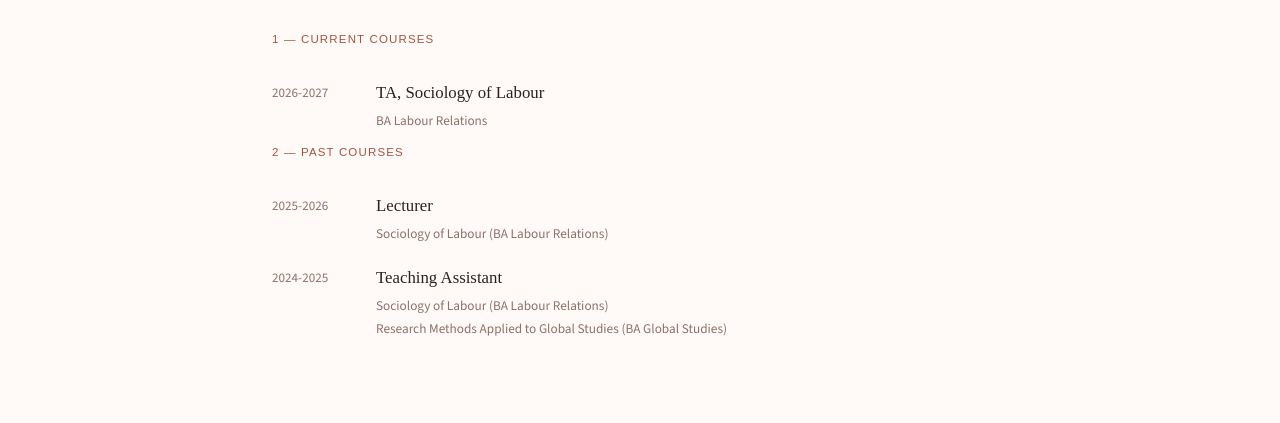
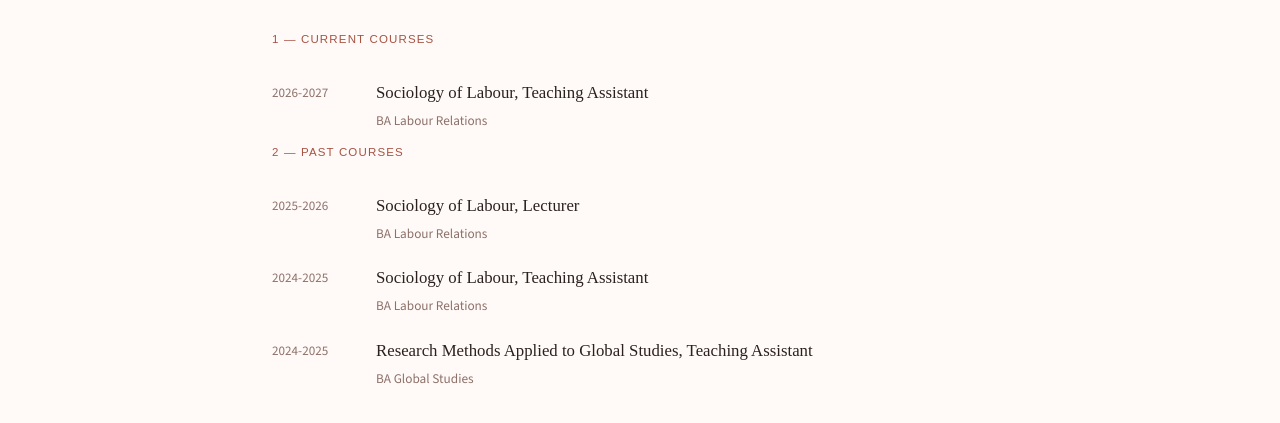
Before and after one commit to antoniafuentes/antoniafuentes.github.io, a plain HTML site: page index.html in a window 1280 px wide. Both pictures are taken after a click on the link "TEACHING". Shown: the part 219-642 px from the top of the page. Drawn offline with nearby package versions, Linux system fonts and the light colour scheme; a web font is replaced by a local one.

Commit message:
Update index.html

```diff
--- a/index.html
+++ b/index.html
@@ -564,7 +564,7 @@
        <div class="talk-item">
   <div class="talk-year" data-en="2026-2027" data-fr="2026-2027" data-es="2026-2027">2026-2027</div>
   <div>
-    <div class="talk-title" data-en="TA, Sociology of Labour" data-fr="Séminaire, Sociologie du travail" data-es="Jefe de prácticas, Sociología del Trabajo">TA, Sociology of Labour</div>
+    <div class="talk-title" data-en="Sociology of Labour, Teaching Assistant" data-fr="Sociologie du travail, Séminaire" data-es="Sociología del Trabajo, Jefe de prácticas">Sociology of Labour, Teaching Assistant</div>
     <div class="talk-venue" data-en="BA Labour Relations" data-fr="Licence en Relations de travail" data-es="Grado en Relaciones Laborales">BA Labour Relations</div>
   </div>
 </div>
@@ -577,18 +577,24 @@
         <div class="talk-item">
   <div class="talk-year" data-en="2025-2026" data-fr="2025-2026" data-es="2025-2026">2025-2026</div>
   <div>
-    <div class="talk-title" data-en="Lecturer" data-fr="Chargée de cours" data-es="Profesora">Lecturer</div>
-    <div class="talk-venue" data-en="Sociology of Labour (BA Labour Relations)" data-fr="Sociologie du travail (Licence en Relations de travail)" data-es="Sociología del Trabajo (Grado en Relaciones Laborales)">Sociology of Labour (BA Labour Relations)</div>
+    <div class="talk-title" data-en="Sociology of Labour, Lecturer" data-fr="Sociologie du travail, Chargée de cours" data-es="Sociología del Trabajo, Profesora">Sociology of Labour, Lecturer</div>
+    <div class="talk-venue" data-en="BA Labour Relations" data-fr="Licence en Relations de travail" data-es="Grado en Relaciones Laborales">BA Labour Relations</div>
   </div>
 </div>
 <div class="talk-item">
   <div class="talk-year" data-en="2024-2025" data-fr="2024-2025" data-es="2024-2025">2024-2025</div>
   <div>
-    <div class="talk-title" data-en="Teaching Assistant" data-fr="Séminaire" data-es="Jefe de prácticas">Teaching Assistant</div>
-    <div class="talk-venue" data-en="Sociology of Labour (BA Labour Relations)<br>Research Methods Applied to Global Studies (BA Global Studies)" data-fr="Sociologie du travail (Licence en Relations de travail)<br>Méthodes de recherche appliquées aux études globales (Licence en Études globales)" data-es="Sociología del Trabajo (Grado en Relaciones Laborales)<br>Métodos de Investigación Aplicados a los Estudios Globales (Grado en Estudios Globales)">Sociology of Labour (BA Labour Relations)<br>Research Methods Applied to Global Studies (BA Global Studies)</div>
+    <div class="talk-title" data-en="Sociology of Labour, Teaching Assistant" data-fr="Sociologie du travail, Séminaire" data-es="Sociología del Trabajo, Jefe de prácticas">Sociology of Labour, Teaching Assistant</div>
+    <div class="talk-venue" data-en="BA Labour Relations" data-fr="Licence en Relations de travail" data-es="Grado en Relaciones Laborales">BA Labour Relations</div>
   </div>
 </div>
-
+<div class="talk-item">
+  <div class="talk-year" data-en="2024-2025" data-fr="2024-2025" data-es="2024-2025">2024-2025</div>
+  <div>
+    <div class="talk-title" data-en="Research Methods Applied to Global Studies, Teaching Assistant" data-fr="Méthodes de recherche appliquées aux études globales, Séminaire" data-es="Métodos de Investigación Aplicados a los Estudios Globales, Jefe de prácticas">Research Methods Applied to Global Studies, Teaching Assistant</div>
+    <div class="talk-venue" data-en="BA Global Studies" data-fr="Licence en Études globales" data-es="Grado en Estudios Globales">BA Global Studies</div>
+  </div>
+</div>
     </div>
   </div>
 
```
